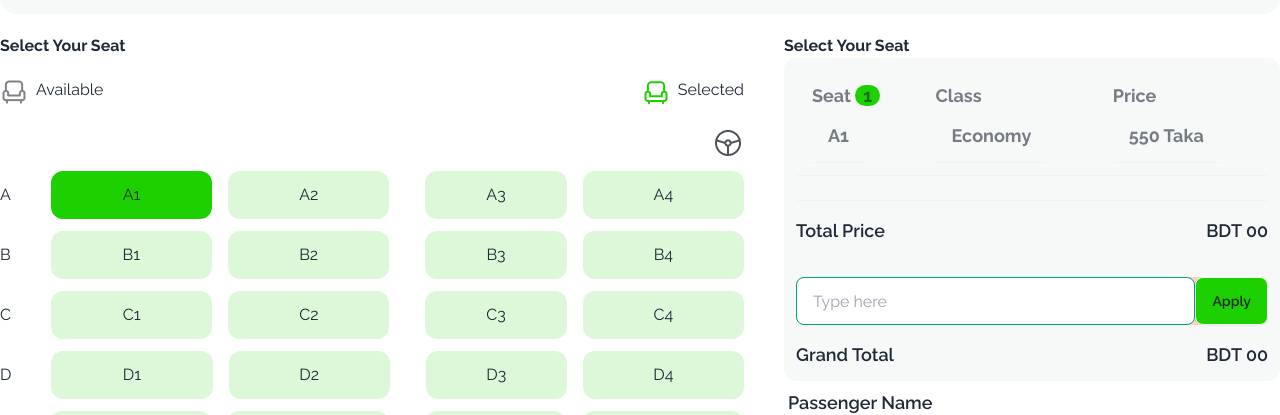
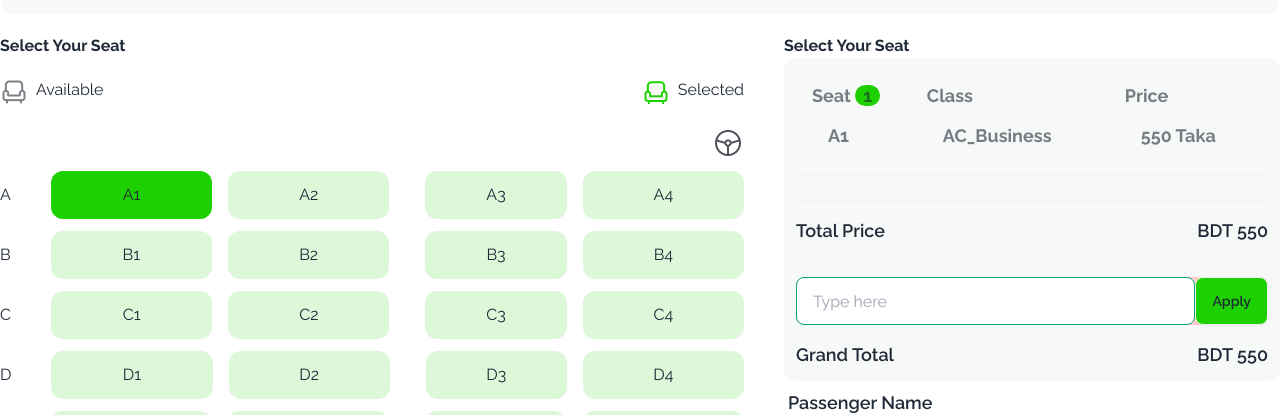
Before and after one commit to Tufazzul1/Assignment5_smart_ticketing, a plain HTML site: page index.html in a window 1280 px wide. Both pictures are taken after a click on the button "A1". Shown: the part 1881-2296 px from the top of the page. Drawn offline with nearby package versions, Linux system fonts and the light colour scheme.

Commit message:
added total price and grand total price

```diff
--- a/Js/index.js
+++ b/Js/index.js
@@ -9,7 +9,7 @@ function getParibahanById() {
 const allBtn = document.getElementsByClassName('all-btn');
 
 let seatLeft = 40;
-//  for decrease the seat left left
+//  for decrease the seat left
 for (const btn of allBtn) {
     btn.addEventListener('click', function (e) {
         seatLeft--
@@ -19,7 +19,10 @@ for (const btn of allBtn) {
 }
 
 
+let grandPrice = 0;
+let normalPrice = 0;
 let totalSeat = 0;
+
 for (const btn of allBtn) {
     btn.addEventListener('click', function (e) {
         // for increase the total seat count
@@ -36,7 +39,8 @@ for (const btn of allBtn) {
 
         const busClass = document.getElementById('bus-class');
         const td2 = document.createElement('td');
-        td2.innerText = 'Economy';
+        const innerTextId = document.getElementById('business-class').innerText;
+        td2.innerText = innerTextId;
         const tr2 = document.createElement('tr');
         tr2.appendChild(td2);
         busClass.appendChild(tr2);
@@ -48,7 +52,23 @@ for (const btn of allBtn) {
         tr3.appendChild(td3);
         busPrice.appendChild(tr3);
 
+        // total cost
+        const totalTicketPrice = document.getElementById('ticket-price').innerText;
+        const convertedTicketPrice = parseInt(totalTicketPrice);
+        normalPrice += convertedTicketPrice;
+        setInnerText('total-price', normalPrice);
+
     })
+}
+
+for (const btn of allBtn) {
+    btn.addEventListener('click', function (e) {
+        const grandTotalTicketPrice = document.getElementById('ticket-price').innerText;
+        const convertedGrandTicketPrice = parseInt(grandTotalTicketPrice);
+        grandPrice = grandPrice + convertedGrandTicketPrice;
+        setInnerText('grand-total', grandPrice);
+    })
+
 }
 
 
--- a/index.html
+++ b/index.html
@@ -121,7 +121,7 @@
                             </div>
                             <div>
                                 <h3 class="text-2xl font-bold">Adventure Paribahan</h3>
-                                <p>Coach-009-WEB ! AC_Business</p>
+                                <p>Coach-009-WEB ! <span id="business-class">AC_Business</span></p>
                             </div>
                         </div>
 
@@ -322,7 +322,7 @@
                         </div>
                         <div class="flex mt-4 justify-between">
                             <h3 class="text-lg font-semibold">Grand Total</h3>
-                            <h3 class="text-lg font-semibold">BDT <span>00</span></h3>
+                            <h3 class="text-lg font-semibold">BDT <span id="grand-total">00</span></h3>
                         </div>
                     </div>
 
```
